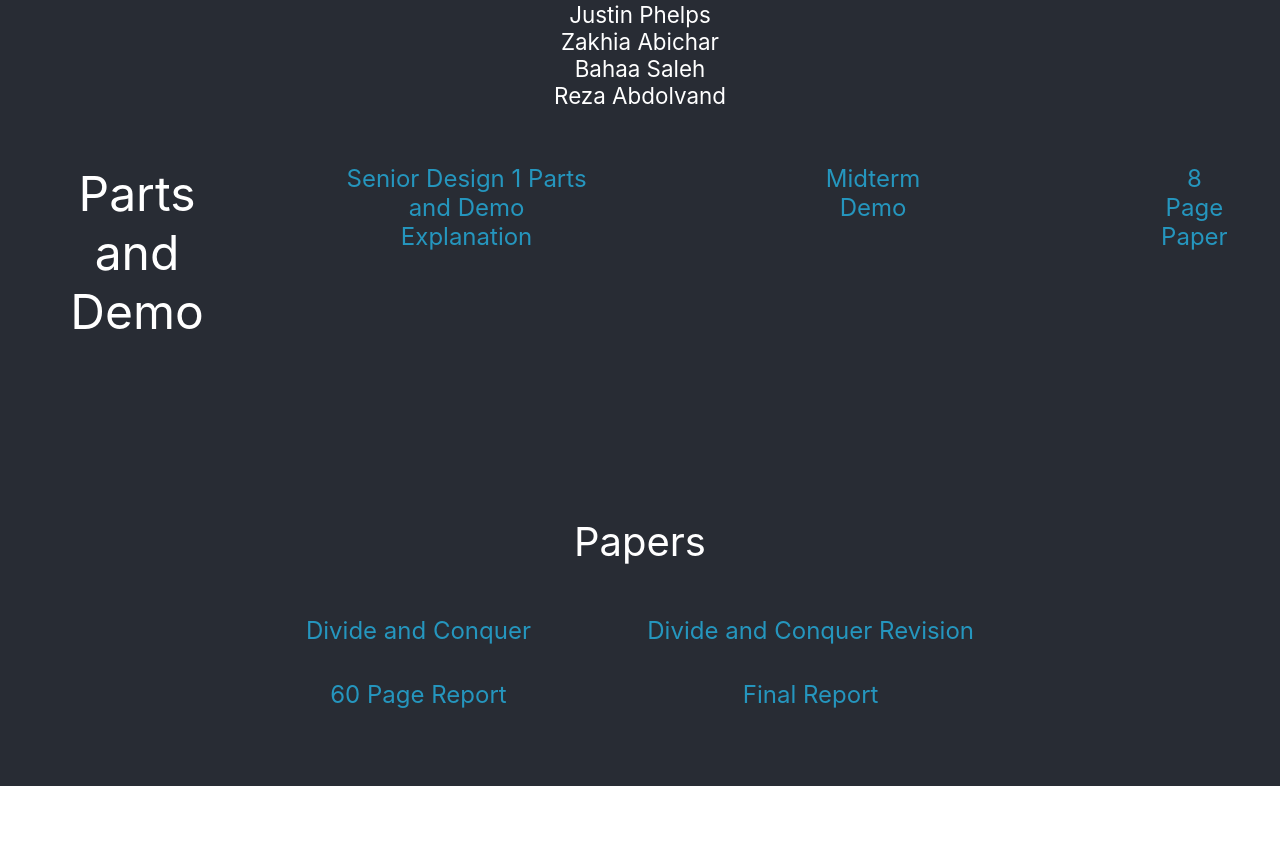
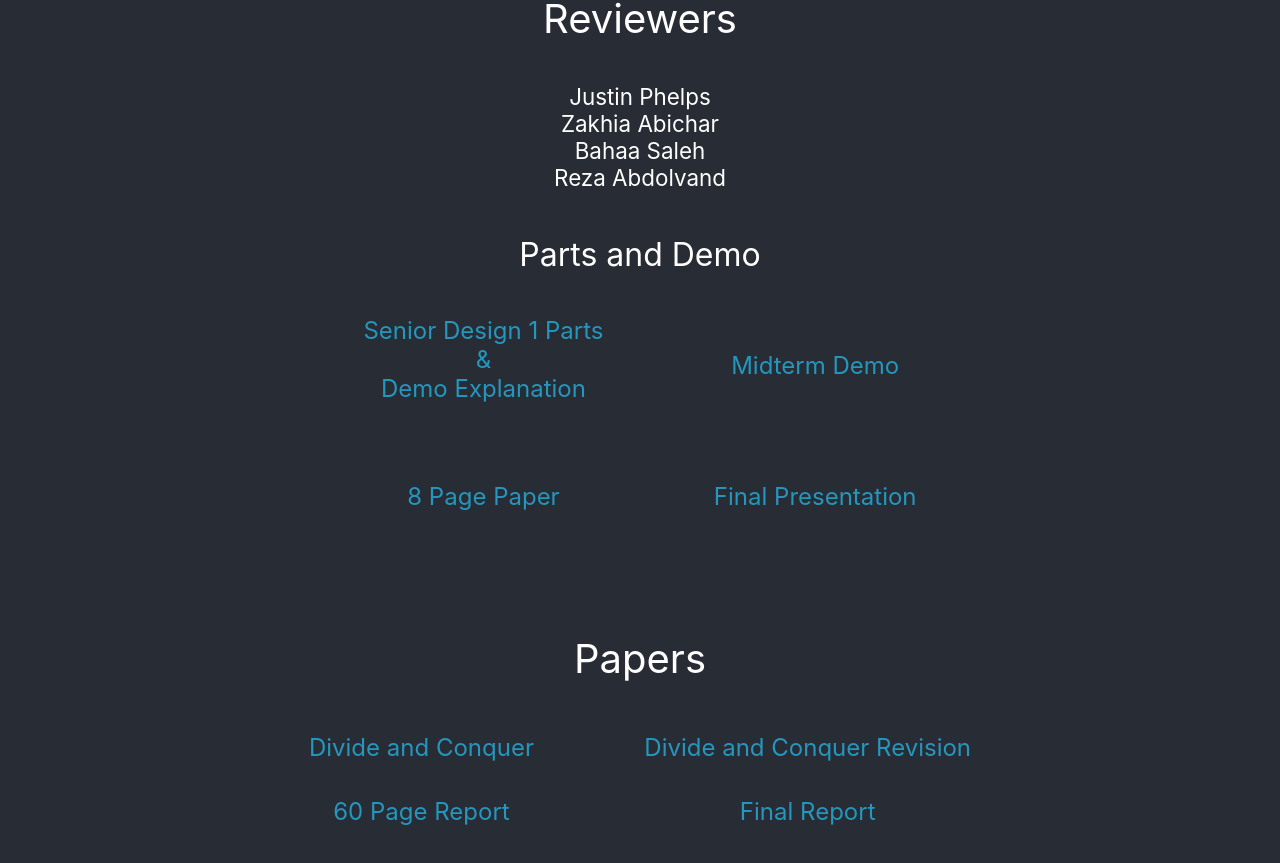
Before and after one commit to DonovanReynolds/ABI_Website, a React (Create React App) app: page / in a window 1280 px wide. Shown: the part 2004-2867 px from the top of the page. Before the commit the page ends 2790 px from the top, so only its background shows below. Built offline with nearby package versions, Linux system fonts and the light colour scheme.

Commit message:
Update with final video

```diff
--- a/src/App.css
+++ b/src/App.css
@@ -76,7 +76,7 @@
 .paper-container{
   background-color: #282c34;
   margin-bottom: 4em;
-
+  word-wrap: break-word;
   display: grid;
   grid-template-columns: auto auto;
   justify-content: center;
@@ -92,6 +92,30 @@
   padding-bottom: 3px;
   position: relative;
   text-decoration: none;
+}
+.midterm-demo{
+  color: #2596be;
+  position:relative;
+  text-align: center;
+  text-decoration: none;
+  line-height: 100px;
+}
+.midterm-demo::before{
+  content: '';
+  position: absolute;
+  width: 100%;
+  height: 4px;
+  border-radius: 4px;
+  background-color: #18272F;
+  bottom: 30px;
+  left: 0;
+  transform-origin: right;
+  transform: scaleX(0);
+  transition: transform .3s ease-in-out;
+}
+.midterm-demo:hover::before {
+  transform-origin: left;
+  transform: scaleX(1);
 }
 
 .divide::before {
--- a/src/App.js
+++ b/src/App.js
@@ -26,6 +26,7 @@ function App() {
           <h1 className='Page-Sponsor'>
             Sponsored by Justin Phelps
           </h1>
+          <br></br><br></br><br></br>
           <p className='Page-intro'>
           For decades, governments and societies around the world have attempted to discourage the act of littering. Some have implemented educational programs to educate the public and others enforce it by law and threat of force. In the United States, public programs to incentivize proper waste disposal have mostly worked, at least for younger generations. However, a non-negligible amount of trash is still generated in public spaces, whether due to inconvenience or neglect.  All current solutions for public clean up involve extensive energy cost. Whether using volunteers, convict labor, or salaried street cleaners, they all require active effort to keep streets clean.
           <br></br><br></br>The B.I.R.D.S. project will be a device that can be used to train birds to pick up trash. Birds are very smart creatures and there have been many occasions where they have been trained with enough consistency. Since birds have such free access to many locations, they would be great candidates to picking up different bits of trash. The birds will bring in trash and be rewarded as long as they bring the right things in. This is a classical conditioning for birds to show them that depositing trash to the B.I.R.D.S. is beneficial for them.
@@ -52,14 +53,13 @@ function App() {
           Bahaa Saleh<br></br>
           Reza Abdolvand
         </div>
+        <div className = 'demo-title'>Parts and Demo</div>
+        <div className='paper-container'>
 
-        <div className='demo-container'>
-          <div className = 'demo-title'>Parts and Demo</div>
-          <a className = 'divide' target='_blank' href = "https://youtu.be/L8qgK5_zG4o">Senior Design 1 Parts and Demo Explanation </a>
-          <br></br>
-          <a className = 'divide' target='_blank' href = "https://www.youtube.com/watch?v=Zf_vuUkW1Bc" >Midterm Demo</a>
-          <br></br>
+          <a className = 'divide' target='_blank' href = "https://youtu.be/L8qgK5_zG4o">Senior Design 1 Parts<br></br>& <br></br>Demo Explanation </a>
+          <a className = 'midterm-demo' target='_blank' href = "https://www.youtube.com/watch?v=Zf_vuUkW1Bc" >Midterm Demo</a>
           <a className = 'divide' target='_blank' href = {page_8_doc} >8 Page Paper</a>
+          <a className = 'divide' target='_blank' href = "https://www.youtube.com/watch?v=mSGcRc88mtw" >Final Presentation</a>
 
 
         </div>
```
